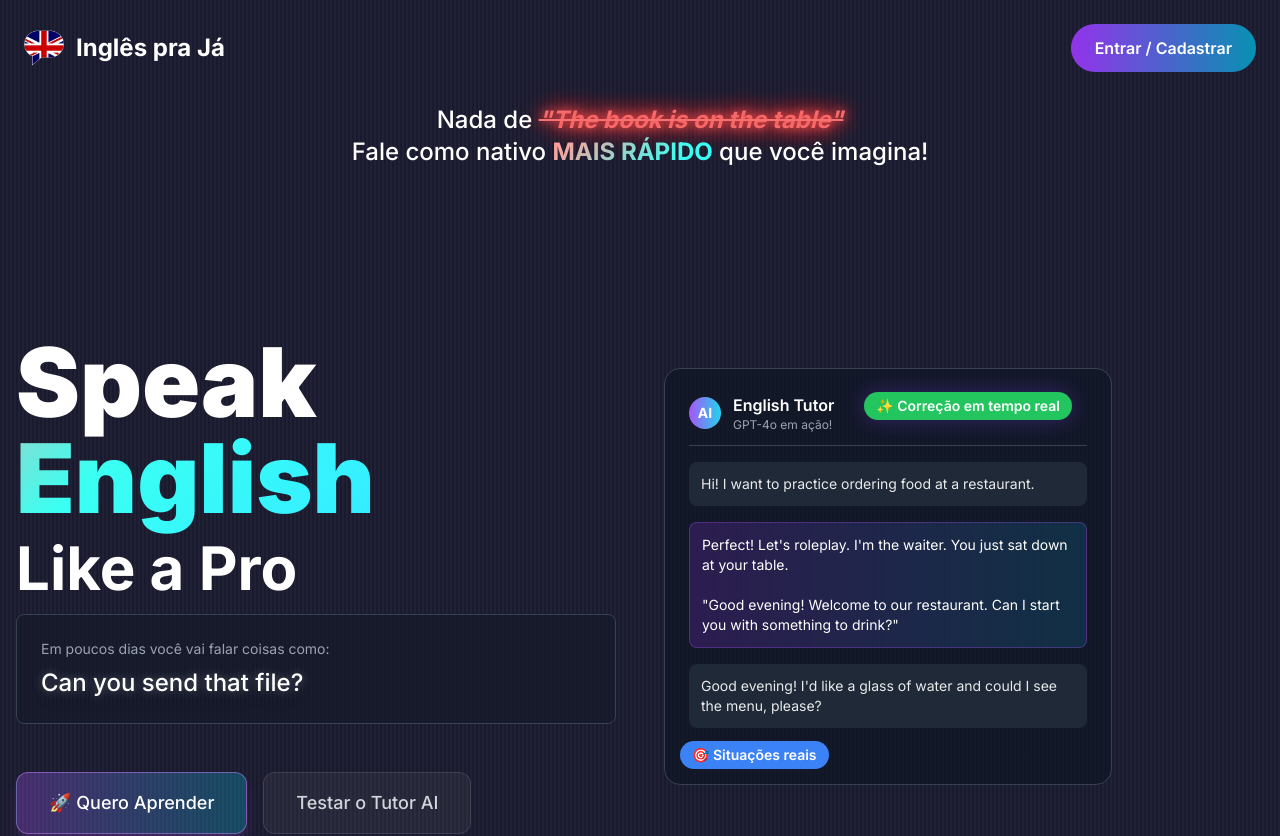
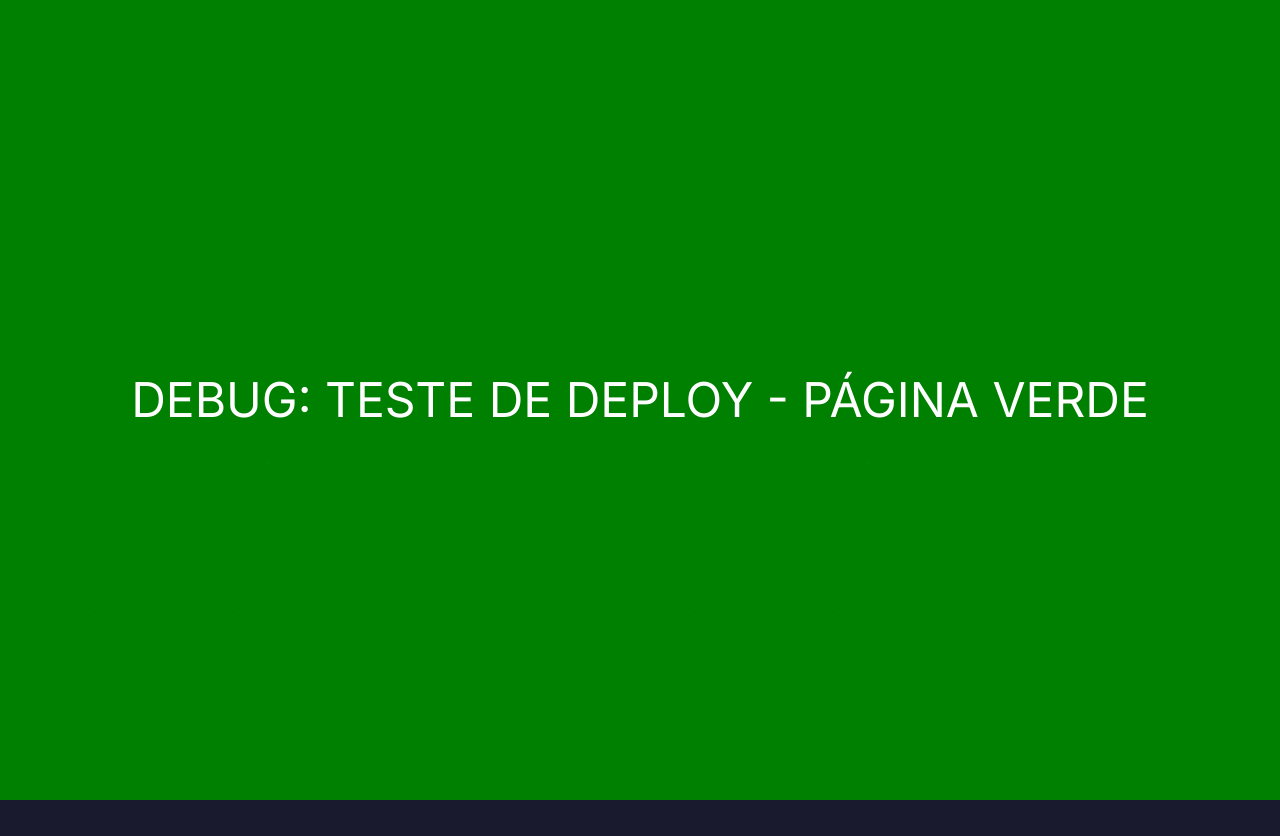
Before and after one commit to DominaAIX/english-platform, a Next.js app: page / in a window 1280 px wide. Shown: the top 836 px of the page. After the commit the page ends 800 px from the top, so only its background shows below. Built offline with nearby package versions, Linux system fonts and the light colour scheme; no server answers.

Commit message:
debug: green test page to verify deployment is working

```diff
--- a/src/app/page.tsx
+++ b/src/app/page.tsx
@@ -1,5 +1,9 @@
-import HomePage from '@/components/HomePage'
-
 export default function Home() {
-  return <HomePage />
+  return (
+    <div style={{ backgroundColor: 'green', minHeight: '100vh', display: 'flex', alignItems: 'center', justifyContent: 'center' }}>
+      <h1 style={{ color: 'white', fontSize: '48px' }}>
+        DEBUG: TESTE DE DEPLOY - PÁGINA VERDE
+      </h1>
+    </div>
+  )
 }
```
